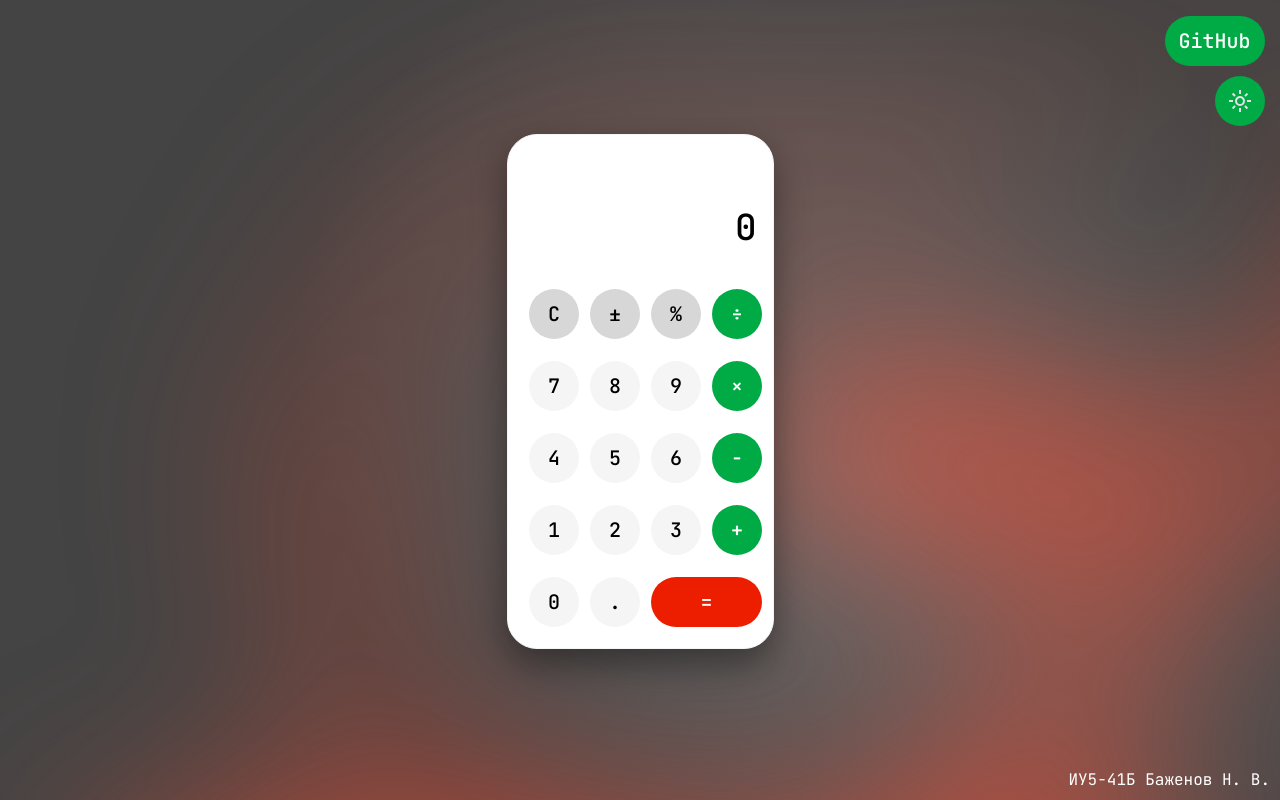
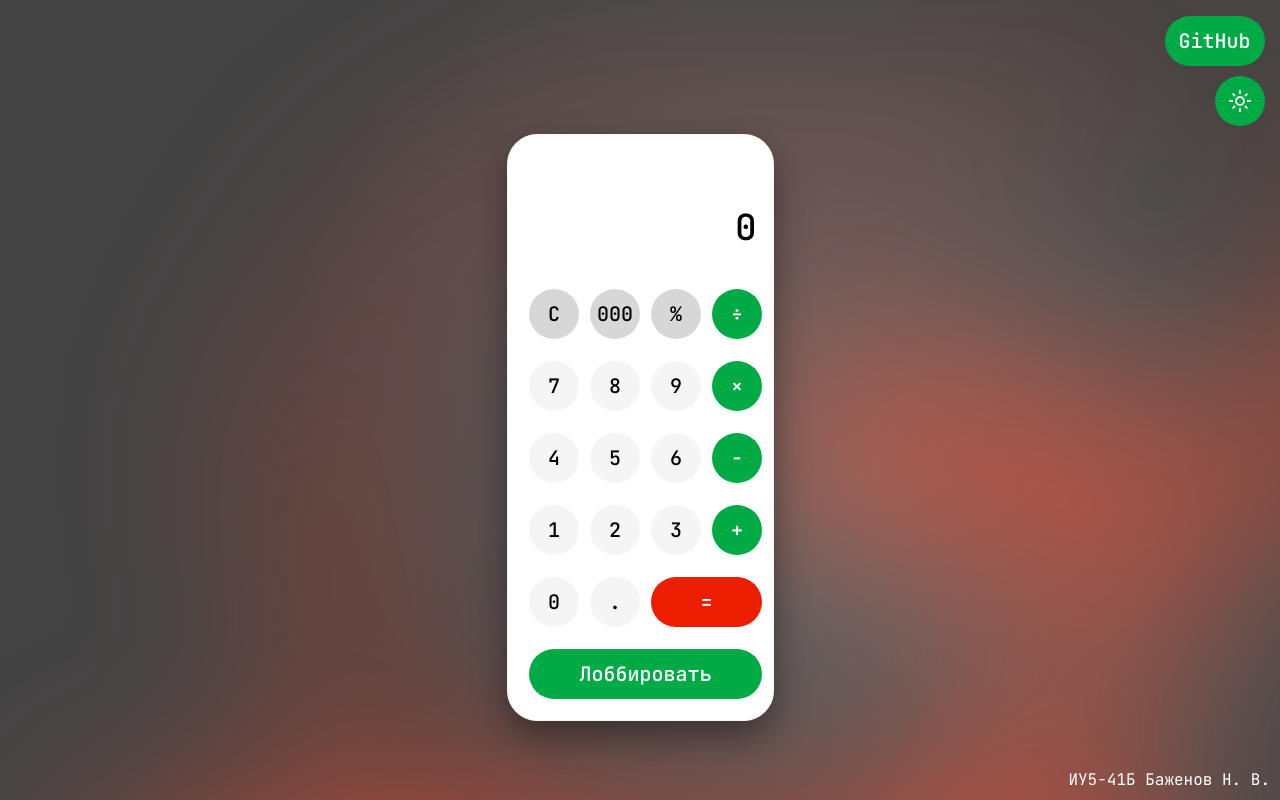
Before and after one commit to Nisakoo/BMSTU-Network-Applications, a plain HTML site: page index.html in a window 1280 px wide. Drawn offline with Linux system fonts and the light colour scheme.

Commit message:
feat: add lobby for law btn

```diff
--- a/scripts/main.js
+++ b/scripts/main.js
@@ -1,6 +1,6 @@
 "use strict";
 
-const extractOil = (current, extraced) => current + extraced;
+const extractOil = (current, extracted) => current + extracted;
 const spillOil = (current, spilled) => current - spilled;
 const findNewOilFields = (current, oilFieldsCount) => current * oilFieldsCount;
 const deleteOilFields = (current, oilFieldsCount) =>
@@ -20,7 +20,7 @@ class OilProductionApp {
       "×": { prec: 2, isBinary: true },
       "÷": { prec: 2, isBinary: true },
       "%": { prec: 2, isBinary: true },
-      "±": { prec: 3, isBinary: false },
+      "?": { prec: 3, isBinary: false },
     };
 
     this.onUpdate();
@@ -110,7 +110,7 @@ class OilProductionApp {
           case "%":
             stack.push(findSalesTax(left, right));
             break;
-          case "±":
+          case "?":
             stack.push(lobbyForLaw(right));
             break;
           default:
@@ -204,7 +204,11 @@ const createAccentButton = (label, handler) => {
     .withCSSClasses(["btn", "btn-long", "accent"]);
 };
 
-const logPress = (val) => console.log(`Нажато: ${val}`);
+const createLobbyForLawButton = (label, handler) => {
+  return new Button(handler)
+    .withLabel(label)
+    .withCSSClasses(["btn", "btn-lobby-for-law", "primary"]);
+};
 
 const createResultBoxCallback = () => {
   const resultBox = document.getElementById("result-box");
@@ -213,54 +217,59 @@ const createResultBoxCallback = () => {
   };
 };
 
-const appState = new OilProductionApp(createResultBoxCallback());
+const app = new OilProductionApp(createResultBoxCallback());
 
-const oilProductionApp = {
+const oilProductionInterface = {
   buttons: [
     // 1-й ряд
-    createSecondaryButton("C", () => appState.addOperation("C")).withTooltip(
+    createSecondaryButton("C", () => app.addOperation("C")).withTooltip(
       "Очистить",
     ),
-    createSecondaryButton("±", () => appState.addOperation("±")).withTooltip(
-      "Лоббировать закон",
+    createSecondaryButton("000", () => app.addDigit("000")).withTooltip(
+      "Увеличить поставки",
     ),
-    createSecondaryButton("%", () => appState.addOperation("%")).withTooltip(
+    createSecondaryButton("%", () => app.addOperation("%")).withTooltip(
       "Найти налог от продажи",
     ),
-    createPrimaryButton("÷", () => appState.addOperation("÷")).withTooltip(
+    createPrimaryButton("÷", () => app.addOperation("÷")).withTooltip(
       "Истощить месторождения нефти",
     ),
 
     // 2-й ряд
-    createButton("7", () => appState.addDigit("7")),
-    createButton("8", () => appState.addDigit("8")),
-    createButton("9", () => appState.addDigit("9")),
-    createPrimaryButton("×", () => appState.addOperation("×")).withTooltip(
+    createButton("7", () => app.addDigit("7")),
+    createButton("8", () => app.addDigit("8")),
+    createButton("9", () => app.addDigit("9")),
+    createPrimaryButton("×", () => app.addOperation("×")).withTooltip(
       "Разведать месторождения нефти",
     ),
 
     // 3-й ряд
-    createButton("4", () => appState.addDigit("4")),
-    createButton("5", () => appState.addDigit("5")),
-    createButton("6", () => appState.addDigit("6")),
-    createPrimaryButton("-", () => appState.addOperation("-")).withTooltip(
+    createButton("4", () => app.addDigit("4")),
+    createButton("5", () => app.addDigit("5")),
+    createButton("6", () => app.addDigit("6")),
+    createPrimaryButton("-", () => app.addOperation("-")).withTooltip(
       "Пролить нефть",
     ),
 
     // 4-й ряд
-    createButton("1", () => appState.addDigit("1")),
-    createButton("2", () => appState.addDigit("2")),
-    createButton("3", () => appState.addDigit("3")),
-    createPrimaryButton("+", () => appState.addOperation("+")).withTooltip(
+    createButton("1", () => app.addDigit("1")),
+    createButton("2", () => app.addDigit("2")),
+    createButton("3", () => app.addDigit("3")),
+    createPrimaryButton("+", () => app.addOperation("+")).withTooltip(
       "Добыть нефть",
     ),
 
     // 5-й ряд
-    createButton("0", () => appState.addDigit("0")),
-    createButton(".", () => appState.addDigit(".")),
-    createAccentButton("=", () => appState.addOperation("=")).withTooltip(
+    createButton("0", () => app.addDigit("0")),
+    createButton(".", () => app.addDigit(".")),
+    createAccentButton("=", () => app.addOperation("=")).withTooltip(
       "Посчитать прибыль",
     ),
+
+    // Индивидуальные кнопки
+    createLobbyForLawButton("Лоббировать", () =>
+      app.addOperation("?"),
+    ).withTooltip("Лоббировать закон"),
   ],
 };
 
@@ -282,4 +291,4 @@ const createModeSwitcher = () => {
 };
 
 createModeSwitcher();
-viewButtons(oilProductionApp.buttons);
+viewButtons(oilProductionInterface.buttons);
--- a/styles/main.css
+++ b/styles/main.css
@@ -92,6 +92,10 @@ body {
     grid-column: span 2;
 }
 
+.btn-lobby-for-law {
+    grid-column: span 4;
+}
+
 .primary {
     background-color: var(--primary-color);
     color: white;
```
